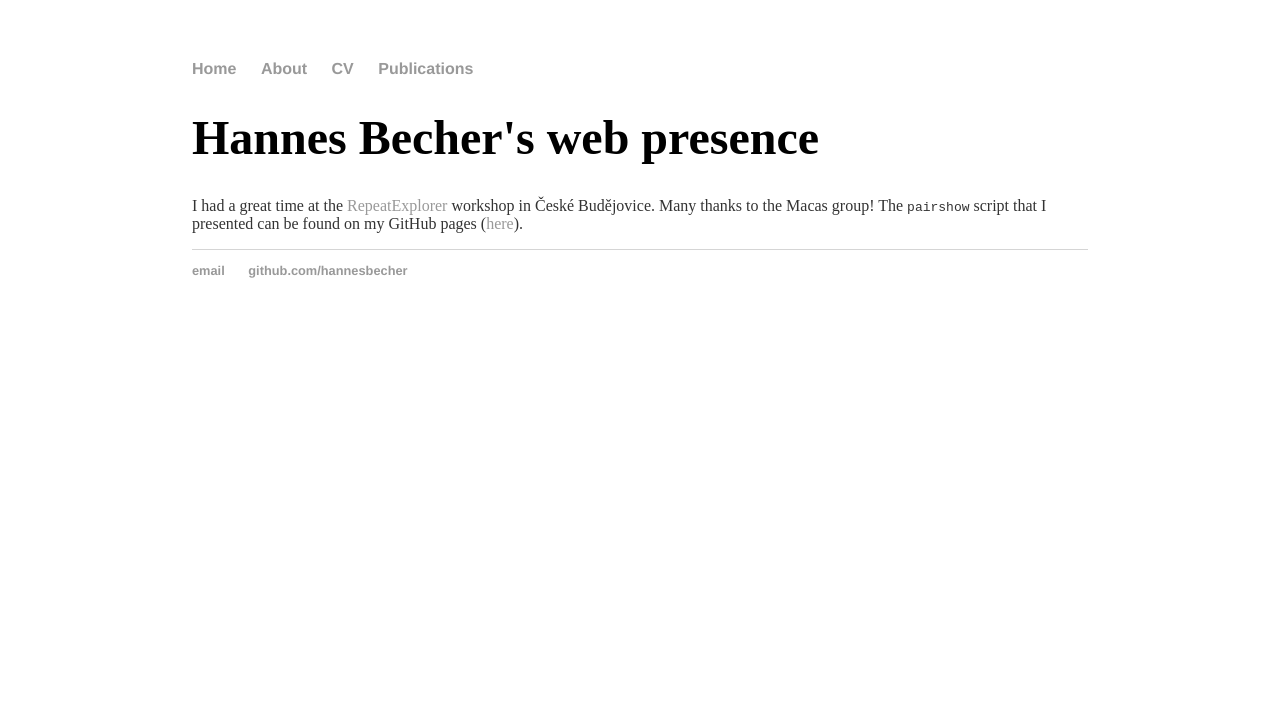
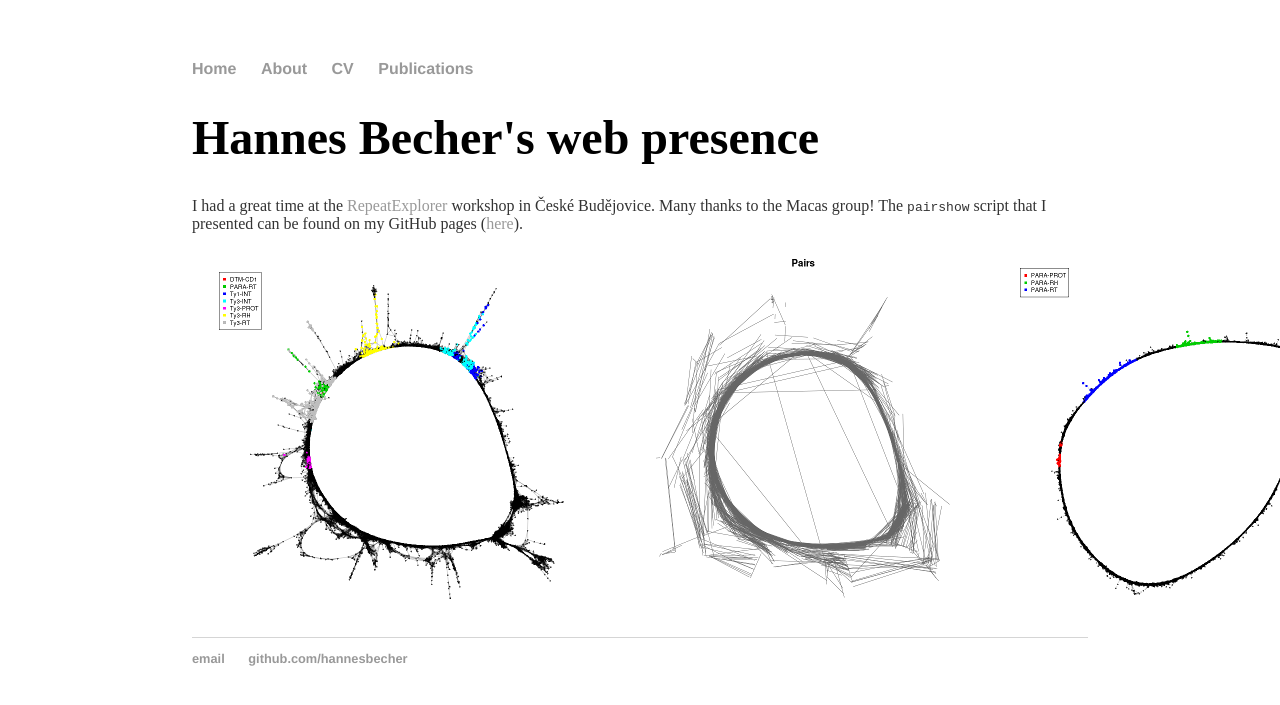
Before and after one commit to hannesbecher/hannesbecher.github.io, a Jekyll site: the page built from index.html, in a window 1280 px wide. Shown: the top 705 px of the page. Built offline with Jekyll 4.4.1, drawn with Linux system fonts in a browser that asks for light colours.

Commit message:
Update index.html

```diff
--- a/index.html
+++ b/index.html
@@ -5,5 +5,6 @@ title: Hannes Becher, Doctoral Researcher
 		<div class="blurb">
         		<h1>Hannes Becher's web presence</h1>
 				<p>I had a great time at the <a href=http://repeatexplorer.umbr.cas.cz/>RepeatExplorer</a> workshop in České Budějovice. Many thanks to the Macas group! The <tt>pairshow</tt> script that I presented can be found on my GitHub pages (<a href=https://github.com/hannesbecher/RE-tools/blob/master/pairshow.R>here</a>).</p>
+				<img src=img/pairshow.png alt="pairshow example">
 
     		</div><!-- /.blurb -->
```
